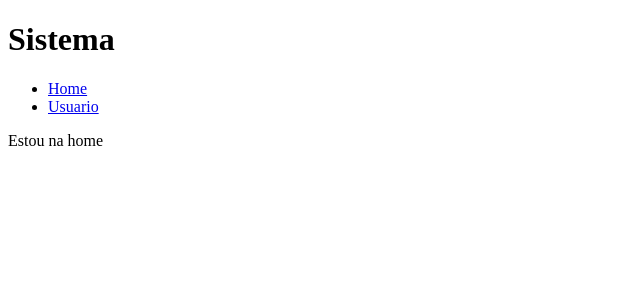
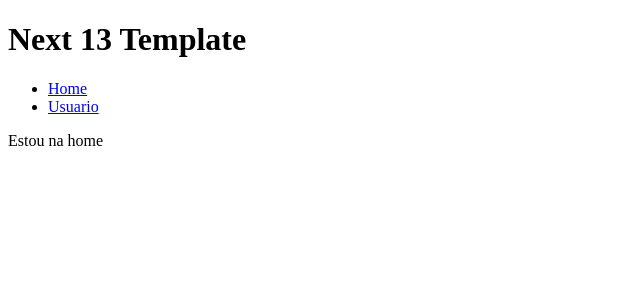
Before and after one commit to mauromaiodev/next-react-template, a Next.js app: page / in a window 1280 px wide. Shown: the top 300 px of the page, without its empty margins (0-640 px from the left). Built offline with nearby package versions, Linux system fonts and the light colour scheme.

Commit message:
update h1 layout

```diff
--- a/src/app/layout.tsx
+++ b/src/app/layout.tsx
@@ -14,7 +14,7 @@ export default function RootLayout({
   return (
     <html lang="en">
       <body>
-        <h1>Sistema</h1>
+        <h1>Next 13 Template</h1>
         <nav>
           <ul>
             <li>
```
